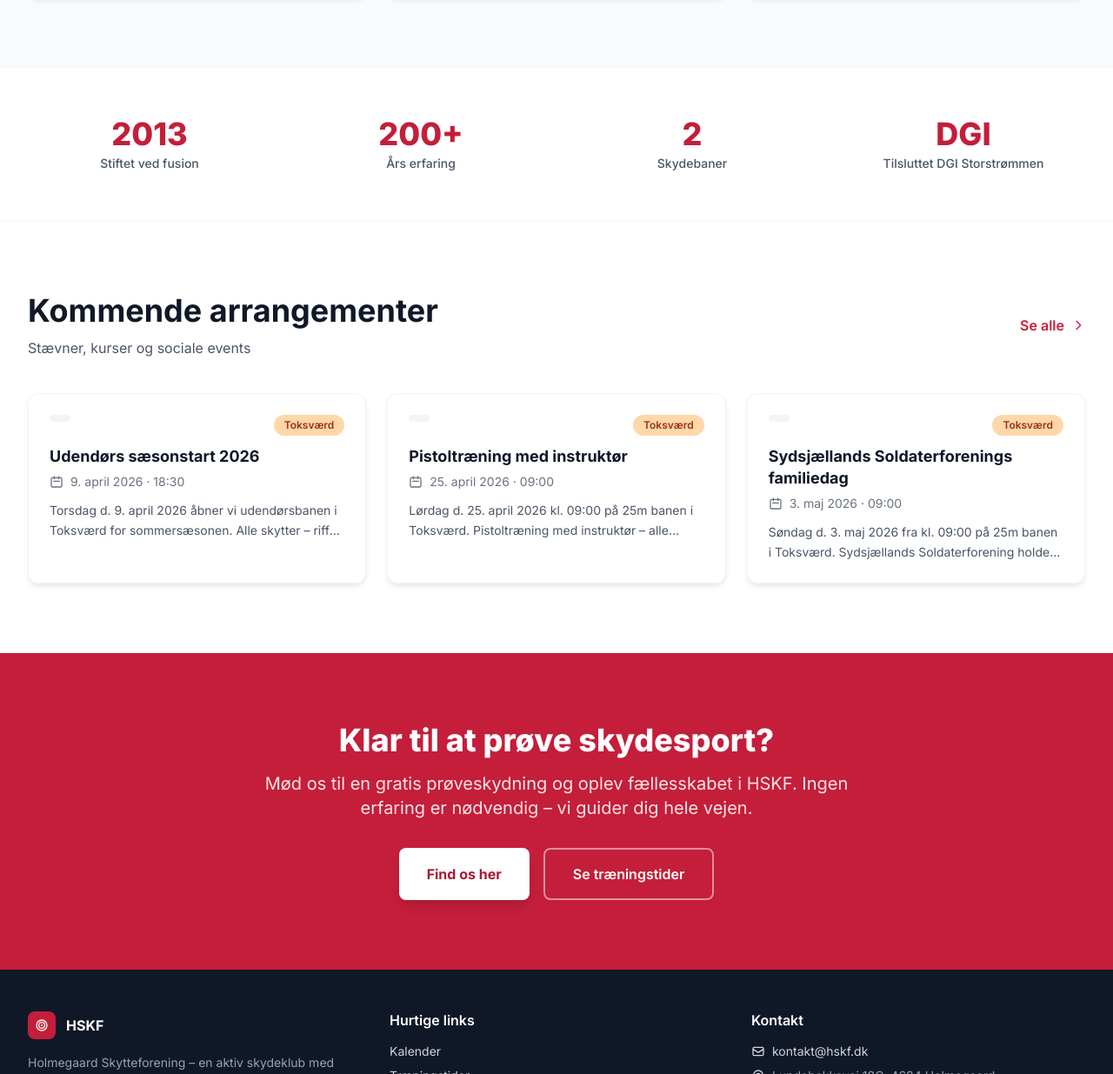
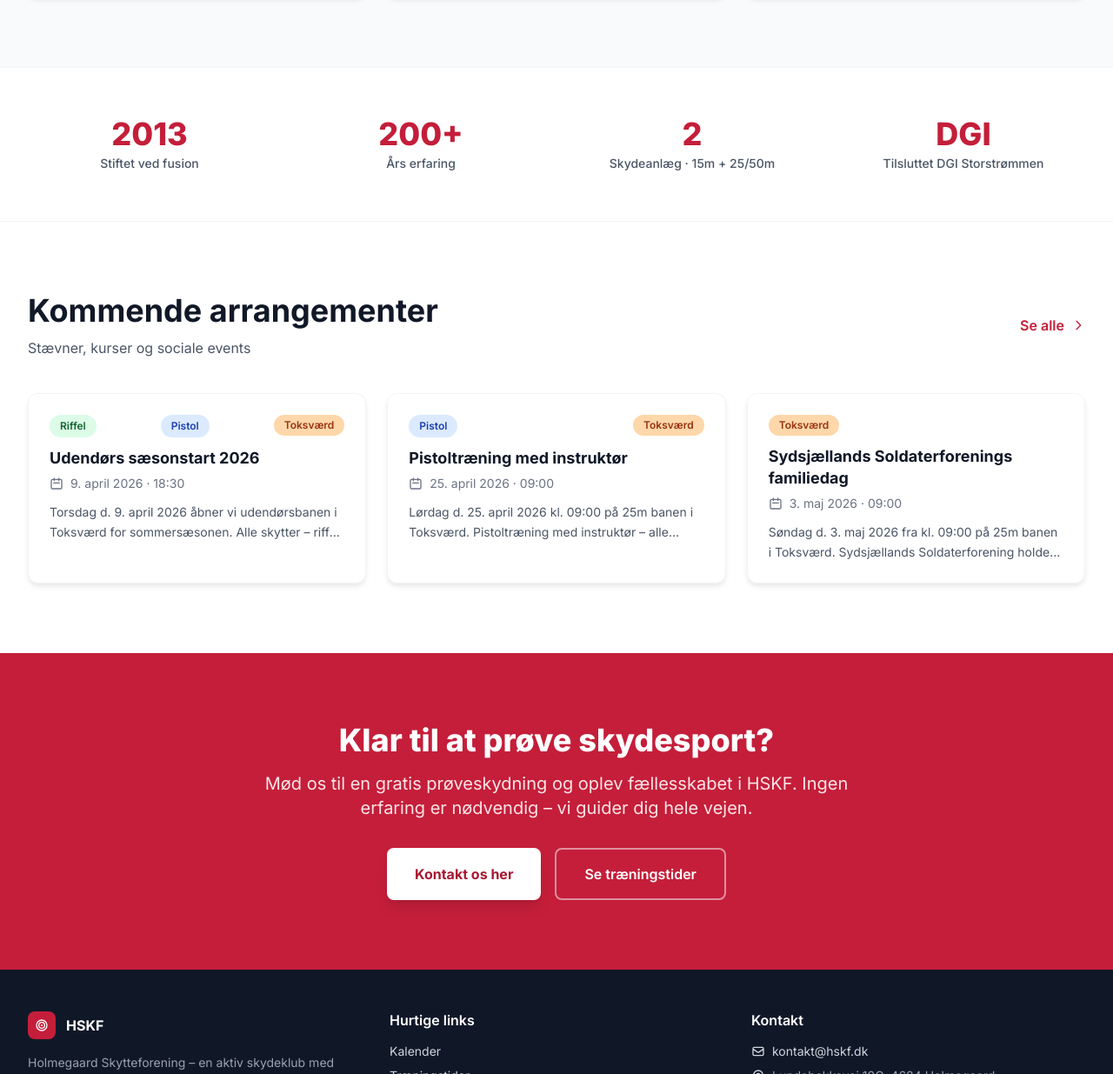
Before and after one commit to JWqvist/hskf-website, an Astro site: page / in a window 1280 px wide. Shown: the part 1388-2623 px from the top of the page at 87% size. Built offline with nearby package versions, Linux system fonts and the light colour scheme; Astro itself is replaced by a stand-in of ours.

Commit message:
fix(forside): Fix disciplines bug, update stats text and CTA button

```diff
--- a/src/pages/index.astro
+++ b/src/pages/index.astro
@@ -142,7 +142,7 @@ function getDisciplineClass(d: string) {
         </div>
         <div>
           <div class="text-4xl font-extrabold mb-1" style="color: var(--color-primary-500);">2</div>
-          <div class="text-sm text-gray-600 dark:text-gray-400 font-medium">Skydebaner</div>
+          <div class="text-sm text-gray-600 dark:text-gray-400 font-medium">Skydeanlæg · 15m + 25/50m</div>
         </div>
         <div>
           <div class="text-4xl font-extrabold mb-1" style="color: var(--color-primary-500);">DGI</div>
@@ -168,7 +168,9 @@ function getDisciplineClass(d: string) {
         {latestEvents.map((event) => (
           <a href={`/kalender#event-${event.id}`} class="card p-6 border border-gray-100 dark:border-gray-800 block hover:border-gray-300 dark:hover:border-gray-600 transition-colors cursor-pointer">
             <div class="flex items-start justify-between mb-3">
-              <span class={`tag ${getDisciplineClass(event.discipline)}`}>{event.discipline}</span>
+              {event.disciplines && event.disciplines.map((d: string) => (
+                <span class={`tag ${getDisciplineClass(d)}`}>{d}</span>
+              ))}
               <span class="tag text-xs" style={event.location === 'toksvær' ? 'background-color:#fed7aa;color:#9a3412;' : 'background-color:#ccfbf1;color:#115e59;'}>
                 {event.location === 'toksvær' ? 'Toksværd' : 'Holmegaard'}
               </span>
@@ -197,7 +199,7 @@ function getDisciplineClass(d: string) {
       <p class="text-xl mb-8 max-w-2xl mx-auto" style="color: #ffe4e6;">Mød os til en gratis prøveskydning og oplev fællesskabet i HSKF. Ingen erfaring er nødvendig – vi guider dig hele vejen.</p>
       <div class="flex flex-wrap justify-center gap-4">
         <a href="/kontakt" class="inline-flex items-center gap-2 font-bold rounded-lg transition-all duration-200 shadow-lg hover:shadow-xl" style="padding: 1rem 2rem; background-color: white; color: var(--color-primary-600);">
-          Find os her
+          Kontakt os her
         </a>
         <a href="/traeningstider" class="inline-flex items-center gap-2 font-semibold rounded-lg transition-all duration-200" style="padding: 1rem 2rem; border: 2px solid rgba(255,255,255,0.5); color: white;">
           Se træningstider
```
